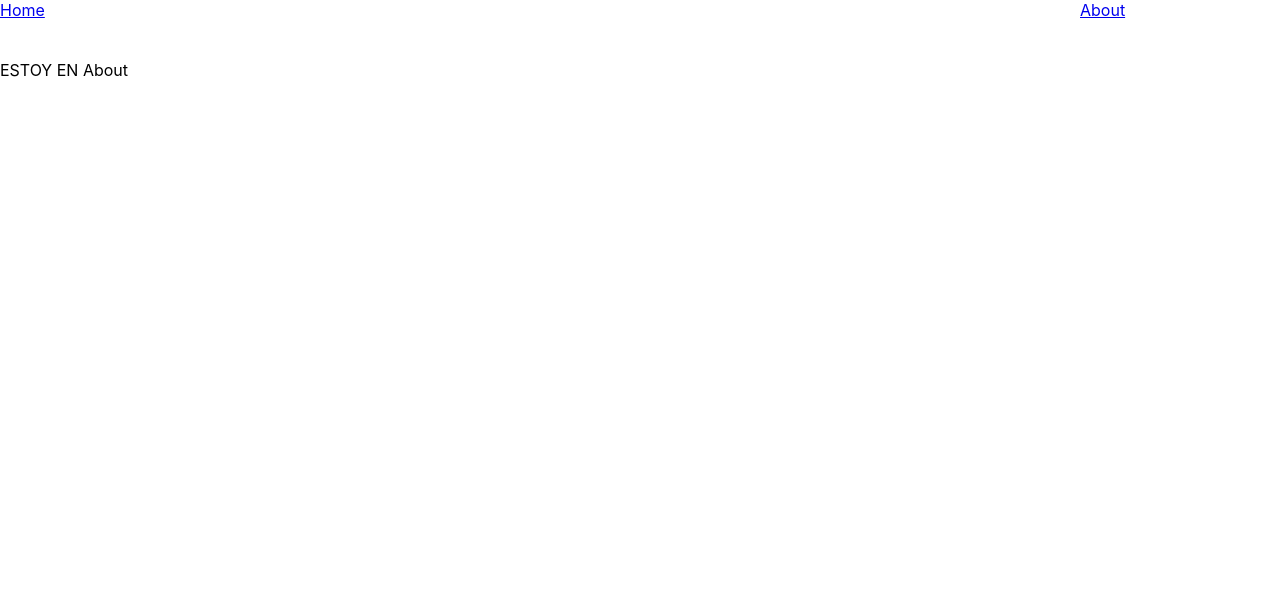
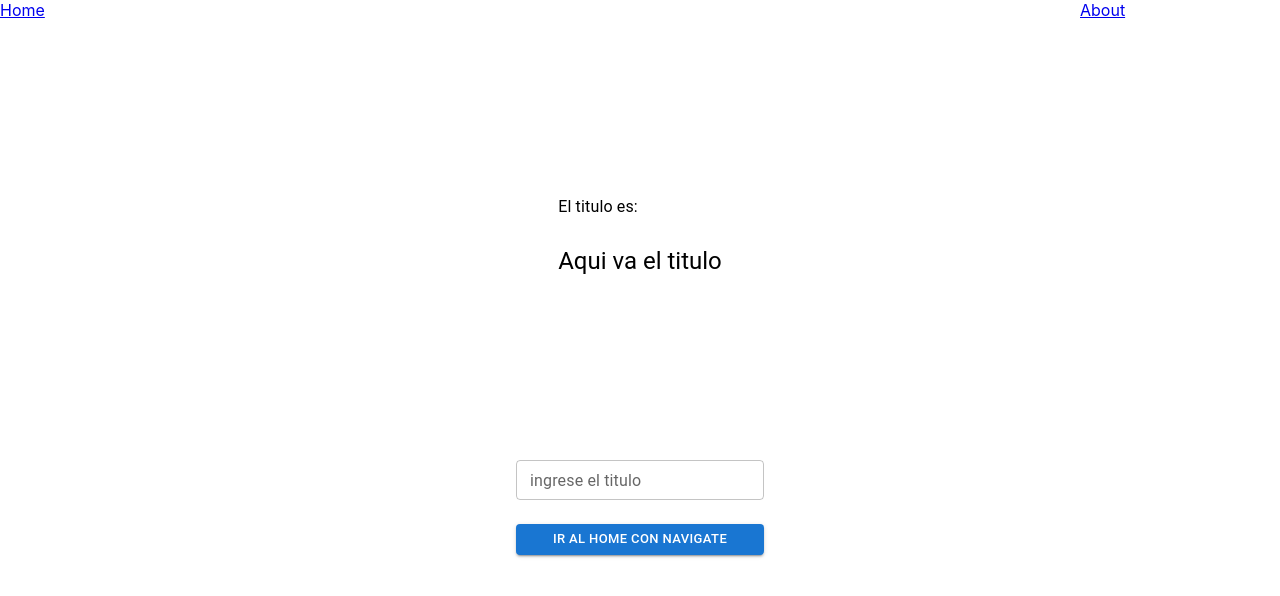
Before and after one commit to jhondennis/React-Training-Vite, a React (Vite) app in the folder vite-project/: page /about-us in a window 1280 px wide. Shown: the top 596 px of the page. Built offline with nearby package versions, Linux system fonts and the light colour scheme.

Commit message:
react hook: useContext

```diff
--- /dev/null
+++ b/vite-project/src/contexts/AboutContext.js
@@ -0,0 +1,3 @@
+import { createContext } from "react";
+
+export const AboutContext = createContext();
--- a/vite-project/src/pages/About.jsx
+++ b/vite-project/src/pages/About.jsx
@@ -1,7 +1,33 @@
-import React from "react";
+import React, { useState } from "react";
+
+import Grid from "@mui/material/Grid";
+
+import { AboutContext } from "../contexts/AboutContext";
+import InputTitulo from "./about/InputTitulo";
+import Titulo from "./about/Titulo";
 
 const About = () => {
-  return <div>ESTOY EN About</div>;
+  const [value, setValue] = useState("");
+
+  return (
+    <AboutContext.Provider value={{ value, setValue }}>
+      <Grid
+        container
+        direction="column"
+        spacing={3}
+        justifyContent="center"
+        alignItems="center"
+        sx={{ height: "100vh" }}
+      >
+        <Grid item xs={12} md={4}>
+          <Titulo />
+        </Grid>
+        <Grid item xs={12} md={4}>
+          <InputTitulo />
+        </Grid>
+      </Grid>
+    </AboutContext.Provider>
+  );
 };
 
 export default About;
--- /dev/null
+++ b/vite-project/src/pages/about/InputTitulo.jsx
@@ -0,0 +1,38 @@
+import React, { useContext } from "react";
+
+import TextField from "@mui/material/TextField";
+import Button from "@mui/material/Button";
+import Grid from "@mui/material/Grid";
+
+import { AboutContext } from "../../contexts/AboutContext";
+import { useNavigate } from "react-router-dom";
+
+const InputTitulo = () => {
+  const { value, setValue } = useContext(AboutContext);
+  const navigate = useNavigate();
+  return (
+    <Grid container direction="column" spacing={3}>
+      <Grid item>
+        <TextField
+          fullWidth
+          size="small"
+          label="ingrese el titulo"
+          value={value}
+          onChange={(event) => setValue(event.target.value)}
+        />
+      </Grid>
+      <Grid item>
+        <Button
+          fullWidth
+          variant="contained"
+          size="small"
+          onClick={() => navigate("/")}
+        >
+          Ir al home con navigate
+        </Button>
+      </Grid>
+    </Grid>
+  );
+};
+
+export default InputTitulo;
--- /dev/null
+++ b/vite-project/src/pages/about/Titulo.jsx
@@ -0,0 +1,23 @@
+import React, { useContext } from "react";
+import Typography from "@mui/material/Typography";
+import Grid from "@mui/material/Grid";
+
+import { AboutContext } from "../../contexts/AboutContext";
+
+const Titulo = () => {
+  const { value } = useContext(AboutContext);
+  return (
+    <Grid container direction="column" spacing={3}>
+      <Grid item>
+        <Typography variant="subtitle1">El titulo es:</Typography>
+      </Grid>
+      <Grid item>
+        <Typography variant="h5">
+          {value === "" ? "Aqui va el titulo" : value}
+        </Typography>
+      </Grid>
+    </Grid>
+  );
+};
+
+export default Titulo;
```
